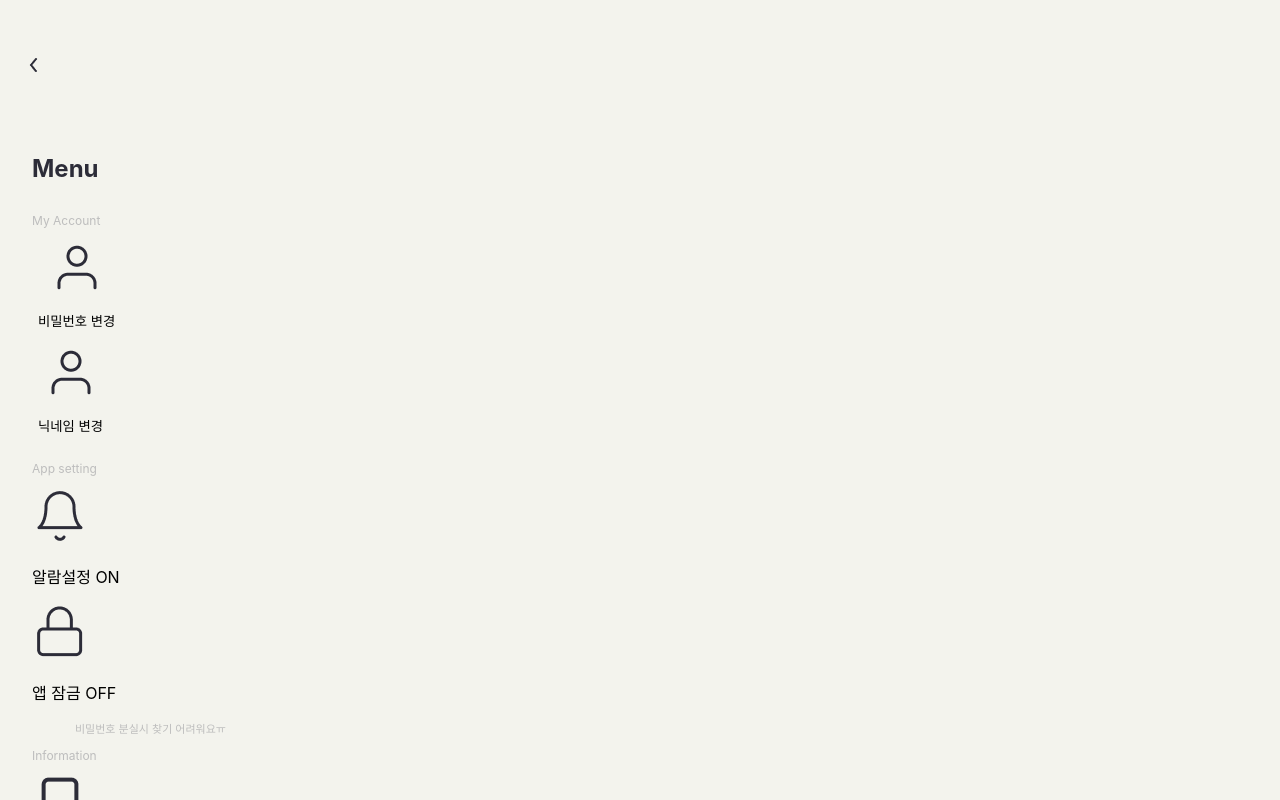
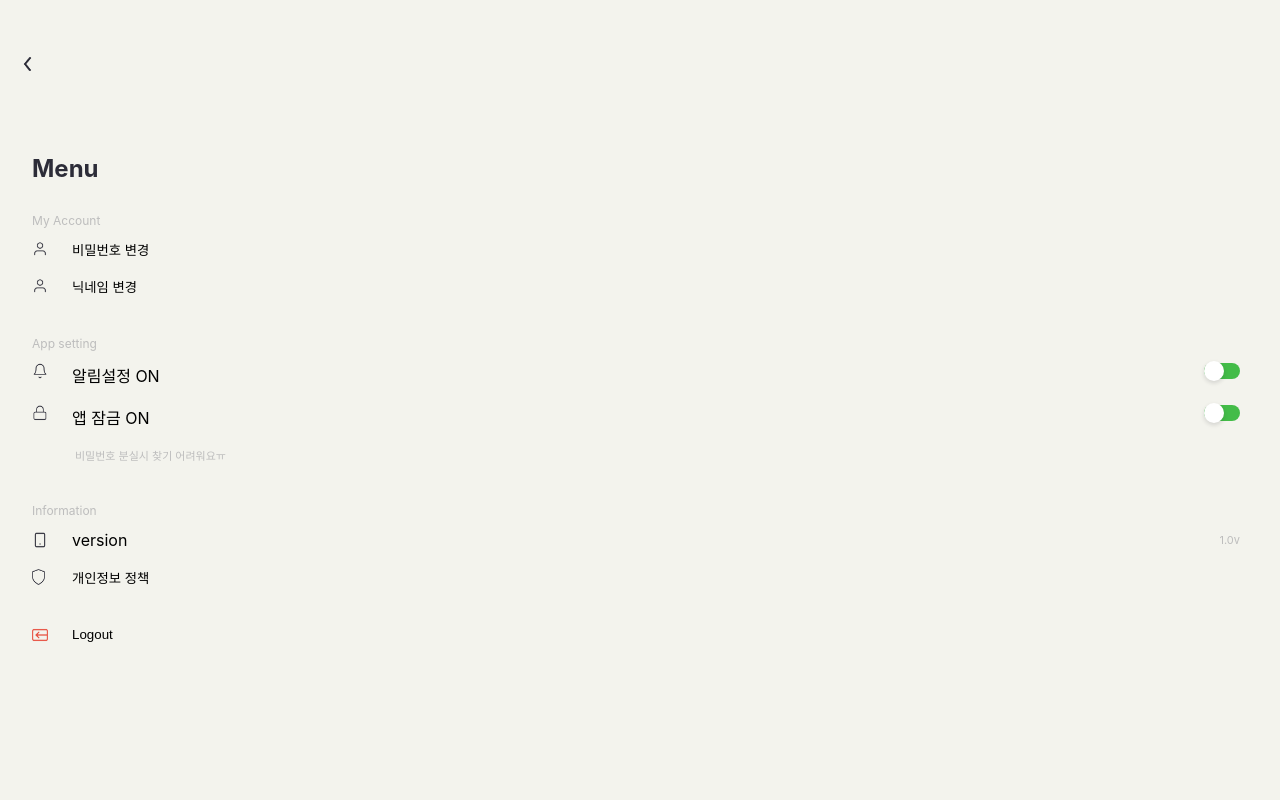
Before and after one commit to KMU-WINK/dark-chapter-web, a React (Create React App) app: page / in a window 1280 px wide. Both pictures are taken after a click on the button 34 px from the left and 66 px from the top of the page. Shown: the top 800 px of the page. Built offline with nearby package versions, Linux system fonts and the light colour scheme.

Commit message:
menuBar Complete

```diff
--- a/src/component/MenuBar.css
+++ b/src/component/MenuBar.css
@@ -1,6 +1,14 @@
 button {
     border: none;
     background: none;
+    display: flex;
+    flex-direction: row;
+    align-items: center;
+    padding: 0;
+    cursor: pointer;
+}
+p {
+    margin: 0;
 }
 .menuBarButtonDiv {
     position: absolute;
@@ -19,6 +27,7 @@ button {
     padding : 134px 0 0 32px;
     position: relative;
     text-align: left;
+    height: 100vh;
 }
 .menuComponent h2 {
     color: #2c2c38;
@@ -27,9 +36,56 @@ button {
 .menuTitle {
     color: #bdbdbd;
     font-size: 12px;
+    margin-bottom: 12px;
+}
+.menuComponentIcon {
+    width: 16px;
+    height: 16px;
+    margin-right: 24px;
+}
+.menuElement {
+    margin-bottom: 40px;
+}
+.menuElement div {
+    margin-bottom: 18px;
+}
+.menuToggleElement {
+    display: flex;
+    flex-direction: row;
+    position: relative;
+}
+.toggle {
+    position: absolute;
+    margin-bottom: 0;
+    right: 40px;
+}
+.toggleBtn {
+    width: 20px;
+    height: 20px;
+    background: #fff;
+    border-radius: 10px;
+    box-shadow: 0 2px 4px rgba(25 ,30 ,36, 0.15);
+    margin-bottom: 0 !important;
+    left: 0;
+    -webkit-transform: left 0.5s;
+    transition: left 0.5s;
+    position: absolute;
+}
+.toggleBackground {
+    width: 36px;
+    height: 16px;
+    border-radius: 10px;
+    background: #43BC48;
+    margin-bottom: 0 !important;
 }
 .appLockNotice {
     font-size: 11px;
     color: #bdbdbd;
     margin-left: 43px;
 }
+.versionSection {
+    display: flex;
+    align-items: center;
+}
+.logoutBtn {
+}
--- a/src/component/MenuBar.js
+++ b/src/component/MenuBar.js
@@ -11,10 +11,46 @@ import logout from '../static/payout.png'
 
 function MenuBar () {
     const [visible,setVisible] = useState(false);
-
+    const [alert, setAlert] = useState(true);
+    const [appLock, setAppLock] = useState(true);
     const showMenuList = () =>{
         return setVisible(!visible)
     }
+    const ChangeAlarmSetting = () =>{
+        setAlert(!alert)
+        if (alert) {
+            document.querySelector('.alertToggleBtn').style.left = '16px'
+            document.querySelector('.alertToggleBackground').style.background = '#bdbdbd'
+        }else {
+            document.querySelector('.alertToggleBtn').style.left = '0'
+            document.querySelector('.alertToggleBackground').style.background = '#43BC48'
+        }
+    }
+    const changeLockSetting =() =>{
+        setAppLock(!appLock)
+        if (appLock) {
+            document.querySelector('.lockToggleBtn').style.left = '16px'
+            document.querySelector('.lockToggleBackground').style.background = '#bdbdbd'
+        }else {
+            document.querySelector('.lockToggleBtn').style.left = '0'
+            document.querySelector('.lockToggleBackground').style.background = '#43BC48'
+        }
+    }
+
+    // const [aniValue, setAniValue] = useState(new Animated.Value(0));
+    // const color = isOn ? onColor : offColor;
+    //
+    // const moveSwitchToggle = aniValue.interpolate({
+    //     inputRange: [0, 1],
+    //     outputRange: [0, 20],
+    // });
+    //
+    // Animated.timing(aniValue, {
+    //     toValue: isOn ? 1 : 0,
+    //     duration: 200,
+    //     easing: Easing.linear,
+    //     useNativeDriver: true,
+    // }).start();
     return(
         visible ?
             <div className='menuComponent'>
@@ -22,49 +58,61 @@ function MenuBar () {
                     <img src={arrowBack} alt="menuCloseBtn" className='menuBtn'/>
                 </button>
                 <h2>Menu</h2>
-                <div className='myAccount'>
+                <div className='menuElement'>
                     <p className='menuTitle'>My Account</p>
                     <div>
                         <button>
-                            <img src={userIcon} alt=""/>
+                            <img src={userIcon} alt="" className='menuComponentIcon'/>
                             <p>비밀번호 변경</p>
                         </button>
                     </div>
-                    <div>
+                    <div className='menuElement'>
                         <button>
-                            <img src={userIcon} alt=""/>
+                            <img src={userIcon} alt="" className='menuComponentIcon'/>
                             <p>닉네임 변경</p>
                         </button>
                     </div>
                 </div>
-                <div>
+                <div className='menuElement'>
                     <p className='menuTitle'>App setting</p>
-                    <div>
-                        <img src={bell} alt=""/>
-                        <p>알람설정 ON</p>
+                    <div className='menuToggleElement'>
+                        <img src={bell} alt="" className='menuComponentIcon'/>
+                        <p>{alert?'알림설정 ON':'알림설정 OFF'}</p>
+                        <div className='toggle'>
+                            <button onClick={ChangeAlarmSetting}>
+                                <div className={'toggleBackground'+' alertToggleBackground'}/>
+                                <div className={'toggleBtn' + ' alertToggleBtn'}/>
+                            </button>
+                        </div>
                     </div>
-                    <div>
-                        <img src={lockIcon} alt=""/>
-                        <p>앱 잠금 OFF</p>
+                    <div className='menuToggleElement'>
+                        <img src={lockIcon} alt="" className='menuComponentIcon'/>
+                        <p>{appLock?'앱 잠금 ON':'앱 잠금 OFF'}</p>
+                        <div className='toggle'>
+                            <button onClick={changeLockSetting}>
+                                <div className={'toggleBackground' + ' lockToggleBackground'}/>
+                                <div className={'toggleBtn' + ' lockToggleBtn'}/>
+                            </button>
+                        </div>
                     </div>
                     <p className='appLockNotice'>비밀번호 분실시 찾기 어려워요ㅠ</p>
                 </div>
-                <div>
+                <div className='menuElement'>
                     <p className='menuTitle'>Information</p>
-                    <div>
-                        <img src={versionIcon} alt=""/>
+                    <div className='versionSection'>
+                        <img src={versionIcon} alt="" className='menuComponentIcon'/>
                         <p>version</p>
-                        <p>1.0v</p>
+                        <p style={{color : '#bdbdbd',fontSize : '11px',position:'absolute',right:'40px'}}>1.0v</p>
                     </div>
                     <div>
                         <button>
-                            <img src={shield} alt=""/>
+                            <img src={shield} alt="" style={{width : '13px',height :'16px',marginRight : '27px'}}/>
                             <p>개인정보 정책</p>
                         </button>
                     </div>
                 </div>
-                <button>
-                    <img src={logout} alt=""/>
+                <button className='logoutBtn'>
+                    <img src={logout} alt="" className='menuComponentIcon'/>
                     <p>Logout</p>
                 </button>
             </div>
```
